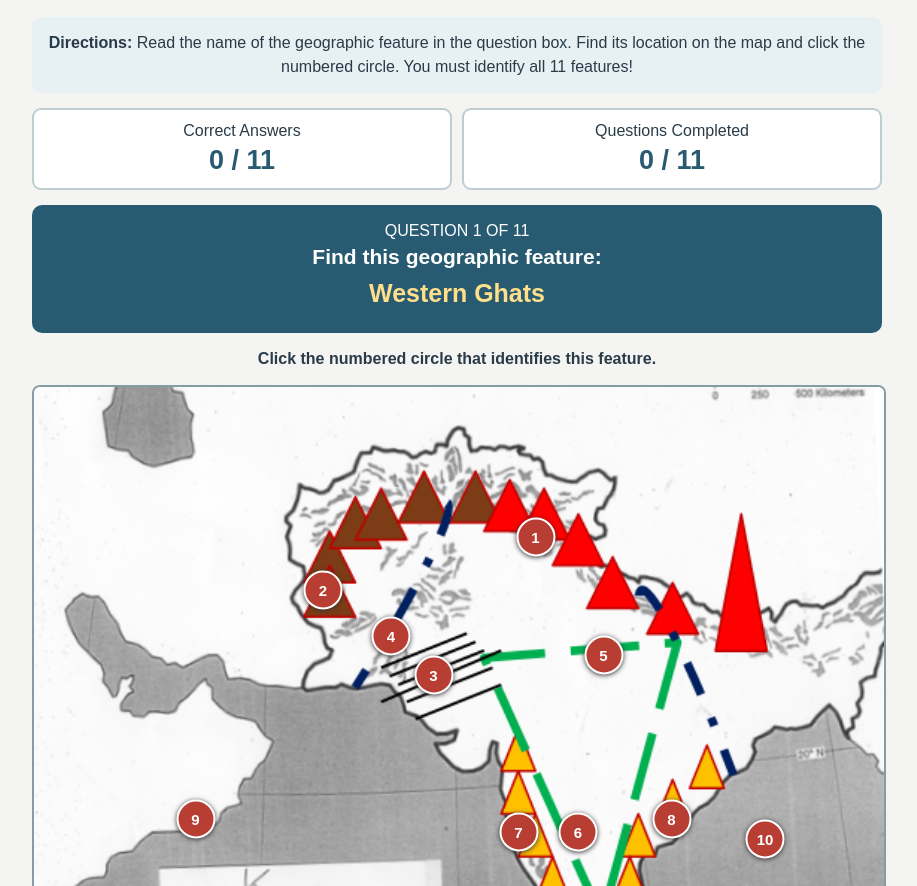
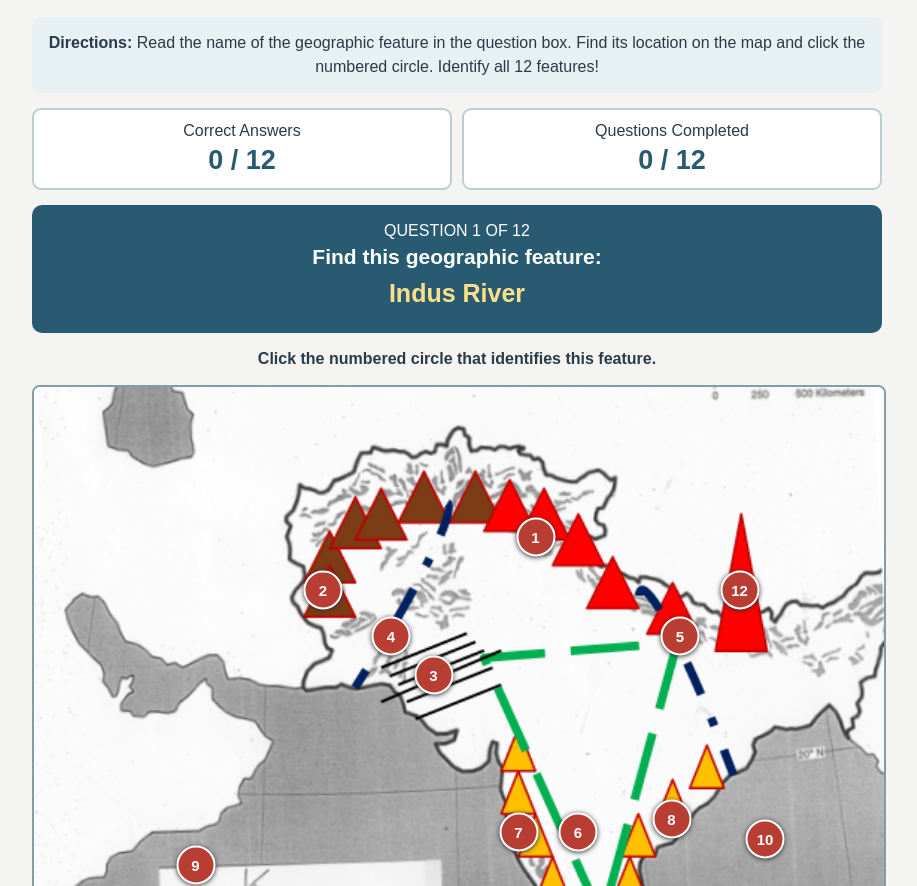
Before and after one commit to jbodine-source/south-asia-map, a plain HTML site: page index.html in a window 1280 px wide. Shown: the part 66-952 px from the top of the page, without its empty margins (183-1100 px from the left). Drawn offline with Linux system fonts and the light colour scheme.

Commit message:
Change quiz feature count from 11 to 12
Updated quiz to include 12 geographic features instead of 11. Adjusted related text and functionality to reflect the change.

```diff
--- a/index.html
+++ b/index.html
@@ -4,7 +4,6 @@
 <head>
 <meta charset="UTF-8">
 <meta name="viewport" content="width=device-width, initial-scale=1.0">
-
 <title>South Asia Geography Challenge</title>
 
 <style>
@@ -15,17 +14,14 @@ body {
   margin: 0;
   padding: 15px;
 }
-
 #activity {
   max-width: 850px;
   margin: auto;
 }
-
 h2 {
   text-align: center;
   color: #244e67;
 }
-
 .instructions {
   background: #e7f0f2;
   padding: 14px;
@@ -33,16 +29,12 @@ h2 {
   text-align: center;
   line-height: 1.5;
 }
-
-/* QUIZ SCORE */
-
 .scoreboard {
   display: grid;
   grid-template-columns: 1fr 1fr;
   gap: 10px;
   margin: 15px 0;
 }
-
 .score-box {
   background: white;
   border: 2px solid #bdcdd1;
@@ -50,7 +42,6 @@ h2 {
   padding: 12px;
   text-align: center;
 }
-
 .score-number {
   display: block;
   font-size: 27px;
@@ -58,9 +49,6 @@ h2 {
   color: #285b72;
   margin-top: 5px;
 }
-
-/* QUESTION */
-
 .question-panel {
   background: #285b72;
   color: white;
@@ -69,19 +57,16 @@ h2 {
   text-align: center;
   margin: 15px 0;
 }
-
 .question-panel h3 {
   margin: 5px 0 10px;
   font-size: 21px;
 }
-
 .question-name {
   font-size: 25px;
   font-weight: bold;
   color: #ffdf8a;
   margin: 8px 0;
 }
-
 .feedback {
   min-height: 25px;
   text-align: center;
@@ -89,9 +74,6 @@ h2 {
   margin: 12px 0;
   line-height: 1.4;
 }
-
-/* MAP */
-
 .map-container {
   position: relative;
   width: 100%;
@@ -101,13 +83,11 @@ h2 {
   overflow: hidden;
   background: white;
 }
-
 .map-container img {
   display: block;
   width: 100%;
   height: auto;
 }
-
 .marker {
   position: absolute;
   transform: translate(-50%, -50%);
@@ -124,30 +104,23 @@ h2 {
   box-shadow: 0 1px 5px #333;
   z-index: 2;
 }
-
 .marker:hover,
 .marker:focus {
   background: #e6a126;
   outline: 3px solid #244e67;
 }
-
 .marker.correct {
   background: #36835b;
   cursor: default;
 }
-
 .marker.incorrect {
   background: #b83d32;
 }
-
-/* PROGRESS */
-
 .progress-section {
   text-align: center;
   margin: 15px 0;
   font-weight: bold;
 }
-
 .progress-bar {
   height: 13px;
   background: #d9e1e3;
@@ -155,16 +128,12 @@ h2 {
   overflow: hidden;
   margin-top: 8px;
 }
-
 .progress-fill {
   height: 100%;
   width: 0%;
   background: #36835b;
   transition: width .3s;
 }
-
-/* BUTTONS */
-
 .action-button {
   display: block;
   margin: 18px auto;
@@ -176,16 +145,9 @@ h2 {
   font-size: 15px;
   cursor: pointer;
 }
-
 .action-button:hover {
   background: #193e50;
 }
-
-.action-button:disabled {
-  opacity: .5;
-  cursor: not-allowed;
-}
-
 .completion {
   background: #e0eee4;
   border: 2px solid #36835b;
@@ -194,15 +156,12 @@ h2 {
   text-align: center;
   margin-top: 15px;
 }
-
 .completion h3 {
   color: #286b46;
 }
-
 .hidden {
   display: none;
 }
-
 .footer {
   text-align: center;
   color: #66777c;
@@ -213,7 +172,6 @@ h2 {
 </head>
 
 <body>
-
 <div id="activity">
 
 <h2>South Asia Geography Challenge</h2>
@@ -222,45 +180,31 @@ h2 {
 <strong>Directions:</strong>
 Read the name of the geographic feature in the question box.
 Find its location on the map and click the numbered circle.
-  You must identify all 11 features!
+Identify all 12 features!
 </div>
 
-<!-- SCOREBOARD -->
-
 <div class="scoreboard">
-
   <div class="score-box">
     Correct Answers
-    <span class="score-number" id="score">0 / 11</span>
+    <span class="score-number" id="score">0 / 12</span>
+  </div>
+  <div class="score-box">
+    Questions Completed
+    <span class="score-number" id="completed">0 / 12</span>
+  </div>
 </div>
 
-  <div class="score-box">
-    Questions Completed
-    <span class="score-number" id="completed">0 / 11</span>
-  </div>
-
-</div>
-
-<!-- QUESTION -->
-
-<div class="question-panel" id="question-panel">
-
-  <div id="question-number">QUESTION 1 OF 11</div>
-
+<div class="question-panel">
+  <div id="question-number">QUESTION 1 OF 12</div>
   <h3>Find this geographic feature:</h3>
-
-  <div class="question-name" id="question-name">
-    Loading...
-  </div>
-
+  <div class="question-name" id="question-name">Loading...</div>
 </div>
 
 <div class="feedback" id="feedback" aria-live="polite">
-  Click the numbered circle on the map that identifies this feature.
+Click the numbered circle that identifies this feature.
 </div>
 
-<!-- MAP -->
-
+<!-- CLASSROOM MAP -->
 <div class="map-container">
 
 <img src="south-asia-map.png"
@@ -290,9 +234,9 @@ h2 {
  data-id="indus"
  aria-label="Map location 4">4</button>
 
-  <!-- 5 GANGES RIVER -->
+<!-- 5 GANGES RIVER: MOVED RIGHT TO BLUE DASHED LINE -->
 <button class="marker"
-    style="left:67%; top:41%;"
+ style="left:76%; top:38%;"
  data-id="ganges"
  aria-label="Map location 5">5</button>
 
@@ -314,9 +258,9 @@ h2 {
  data-id="eastern"
  aria-label="Map location 8">8</button>
 
-  <!-- 9 ARABIAN SEA -->
+<!-- 9 ARABIAN SEA: MOVED SOUTH INTO WATER -->
 <button class="marker"
-    style="left:19%; top:66%;"
+ style="left:19%; top:73%;"
  data-id="arabian"
  aria-label="Map location 9">9</button>
 
@@ -326,40 +270,34 @@ h2 {
  data-id="bengal"
  aria-label="Map location 10">10</button>
 
-  <!-- 11 INDIAN OCEAN -->
+<!-- 11 INDIAN OCEAN: MOVED SOUTH INTO WATER -->
 <button class="marker"
-    style="left:69%; top:92%;"
+ style="left:75%; top:95%;"
  data-id="ocean"
  aria-label="Map location 11">11</button>
 
+<!-- 12 MT. EVEREST: TALLEST HIMALAYAN TRIANGLE -->
+<button class="marker"
+ style="left:83%; top:31%;"
+ data-id="everest"
+ aria-label="Map location 12">12</button>
+
 </div>
 
-<!-- PROGRESS -->
-
 <div class="progress-section">
-
 Quiz Progress
-
 <div class="progress-bar">
   <div class="progress-fill" id="progress-fill"></div>
 </div>
-
 </div>
 
-<!-- FINAL RESULTS -->
-
 <div class="completion hidden" id="completion">
-
   <h3>Geography Challenge Complete!</h3>
-
   <p id="final-score"></p>
-
   <p id="final-message"></p>
-
   <button class="action-button" id="restart">
     Try Again
   </button>
-
 </div>
 
 <button class="action-button" id="reset">
@@ -367,40 +305,30 @@ h2 {
 </button>
 
 <p class="footer">
-  South Asia Geography | 11 Features | Map identification challenge
+South Asia Geography | 12 Features | Map Identification Challenge
 </p>
 
 </div>
 
 <script>
-
 (function() {
 
 const features = {
+  himalayas: "Himalayas",
+  hindukush: "Hindu Kush Mountains",
+  thar: "Thar Desert",
+  indus: "Indus River",
+  ganges: "Ganges River",
+  deccan: "Deccan Plateau",
+  western: "Western Ghats",
+  eastern: "Eastern Ghats",
+  arabian: "Arabian Sea",
+  bengal: "Bay of Bengal",
+  ocean: "Indian Ocean",
+  everest: "Mt. Everest"
+};
 
-    himalayas: "Himalayas",
-
-    hindukush: "Hindu Kush Mountains",
-
-    thar: "Thar Desert",
-
-    indus: "Indus River",
-
-    ganges: "Ganges River",
-
-    deccan: "Deccan Plateau",
-
-    western: "Western Ghats",
-
-    eastern: "Eastern Ghats",
-
-    arabian: "Arabian Sea",
-
-    bengal: "Bay of Bengal",
-
-    ocean: "Indian Ocean"
-
-  };
+const TOTAL = 12;
 
 let questions = [];
 let currentQuestion = 0;
@@ -432,27 +360,17 @@ h2 {
 const markers =
   document.querySelectorAll(".marker");
 
-  // RANDOMIZE THE QUESTION ORDER
-
 function shuffle(array) {
-
   for (let i = array.length - 1; i > 0; i--) {
-
     const j = Math.floor(Math.random() * (i + 1));
-
     [array[i], array[j]] = [array[j], array[i]];
-
   }
-
   return array;
-
 }
-
-  // DISPLAY CURRENT QUESTION
 
 function showQuestion() {
 
-    if (currentQuestion >= questions.length) {
+  if (currentQuestion >= TOTAL) {
     finishQuiz();
     return;
   }
@@ -462,7 +380,7 @@ h2 {
   const id = questions[currentQuestion];
 
   questionNumber.textContent =
-      "QUESTION " + (currentQuestion + 1) + " OF 11";
+    "QUESTION " + (currentQuestion + 1) + " OF " + TOTAL;
 
   questionName.textContent = features[id];
 
@@ -472,10 +390,7 @@ h2 {
   markers.forEach(marker => {
     marker.disabled = marker.classList.contains("correct");
   });
-
 }
-
-  // CHECK STUDENT ANSWER
 
 function checkAnswer(id, marker) {
 
@@ -488,7 +403,6 @@ h2 {
   if (id === correctAnswer) {
 
     locked = true;
-
     score++;
     completed++;
 
@@ -499,18 +413,14 @@ h2 {
 
     updateScore();
 
-      // MOVE TO NEXT QUESTION
-
     setTimeout(() => {
-
       currentQuestion++;
 
-        if (currentQuestion < 11) {
+      if (currentQuestion < TOTAL) {
         showQuestion();
       } else {
         finishQuiz();
       }
-
     }, 1100);
 
   } else {
@@ -525,24 +435,18 @@ h2 {
     }, 500);
 
   }
-
 }
-
-  // UPDATE SCORE AND PROGRESS
 
 function updateScore() {
 
-    scoreDisplay.textContent = score + " / 11";
+  scoreDisplay.textContent = score + " / " + TOTAL;
 
   completedDisplay.textContent =
-      completed + " / 11";
+    completed + " / " + TOTAL;
 
   progressFill.style.width =
-      (completed / 11 * 100) + "%";
-
+    (completed / TOTAL * 100) + "%";
 }
-
-  // FINISH QUIZ
 
 function finishQuiz() {
 
@@ -551,23 +455,17 @@ h2 {
   questionNumber.textContent = "QUIZ FINISHED!";
 
   questionName.textContent =
-      "You identified all 11 features!";
+    "You identified all 12 features!";
 
   feedback.textContent = "";
 
   document.getElementById("final-score").textContent =
-      "Your final score: " + score + " out of 11.";
-
-    let message = "";
-
-    if (score === 11) {
-      message = "Perfect score! Outstanding work, geographer!";
-    } else {
-      message = "Great job completing the South Asia Geography Challenge!";
-    }
+    "Your final score: " + score + " out of " + TOTAL + ".";
 
   document.getElementById("final-message").textContent =
-      message;
+    score === TOTAL
+    ? "Perfect score! Outstanding work, geographer!"
+    : "Great job completing the South Asia Geography Challenge!";
 
   completion.classList.remove("hidden");
 
@@ -576,22 +474,13 @@ h2 {
   markers.forEach(marker => {
     marker.disabled = true;
   });
-
 }
 
-  // SET UP MARKER CLICKS
-
 markers.forEach(marker => {
-
   marker.addEventListener("click", () => {
-
     checkAnswer(marker.dataset.id, marker);
-
   });
-
 });
-
-  // START OR RESTART QUIZ
 
 function startQuiz() {
 
@@ -603,10 +492,8 @@ h2 {
   locked = false;
 
   markers.forEach(marker => {
-
     marker.classList.remove("correct", "incorrect");
     marker.disabled = false;
-
   });
 
   completion.classList.add("hidden");
@@ -614,9 +501,7 @@ h2 {
   document.getElementById("reset").classList.remove("hidden");
 
   updateScore();
-
   showQuestion();
-
 }
 
 document.getElementById("reset")
@@ -625,11 +510,9 @@ h2 {
 document.getElementById("restart")
   .addEventListener("click", startQuiz);
 
-  // BEGIN
 startQuiz();
 
 })();
-
 </script>
 
 </body>
```
Lines whose indentation alone changed are shown as unchanged.
